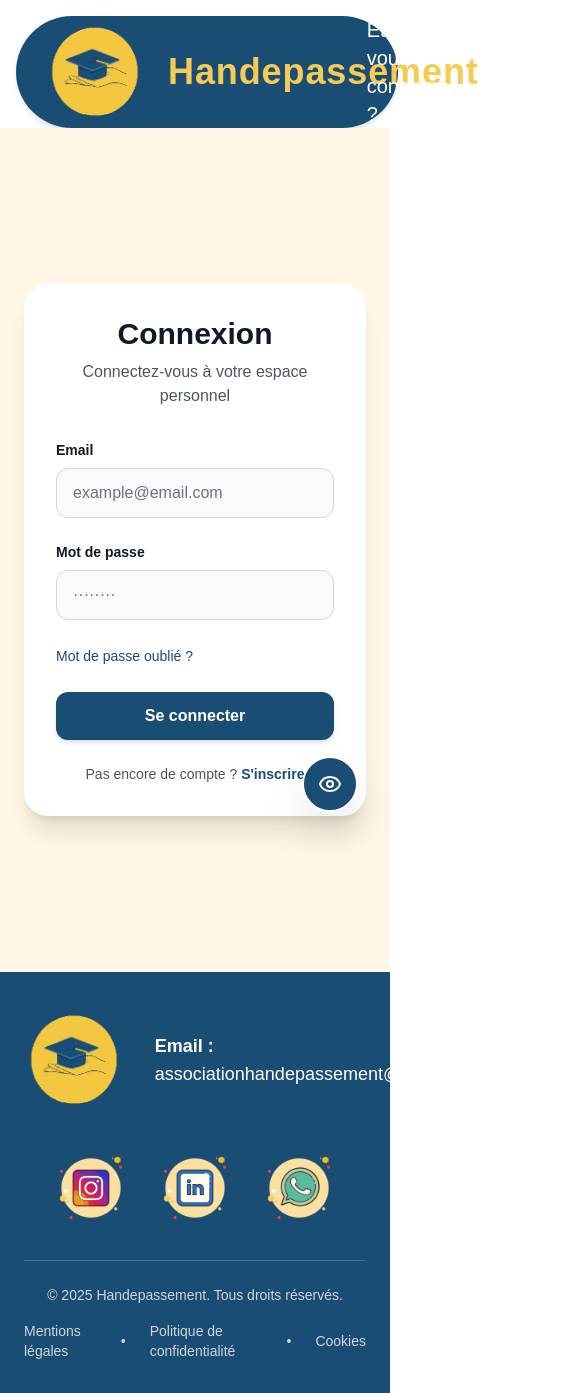
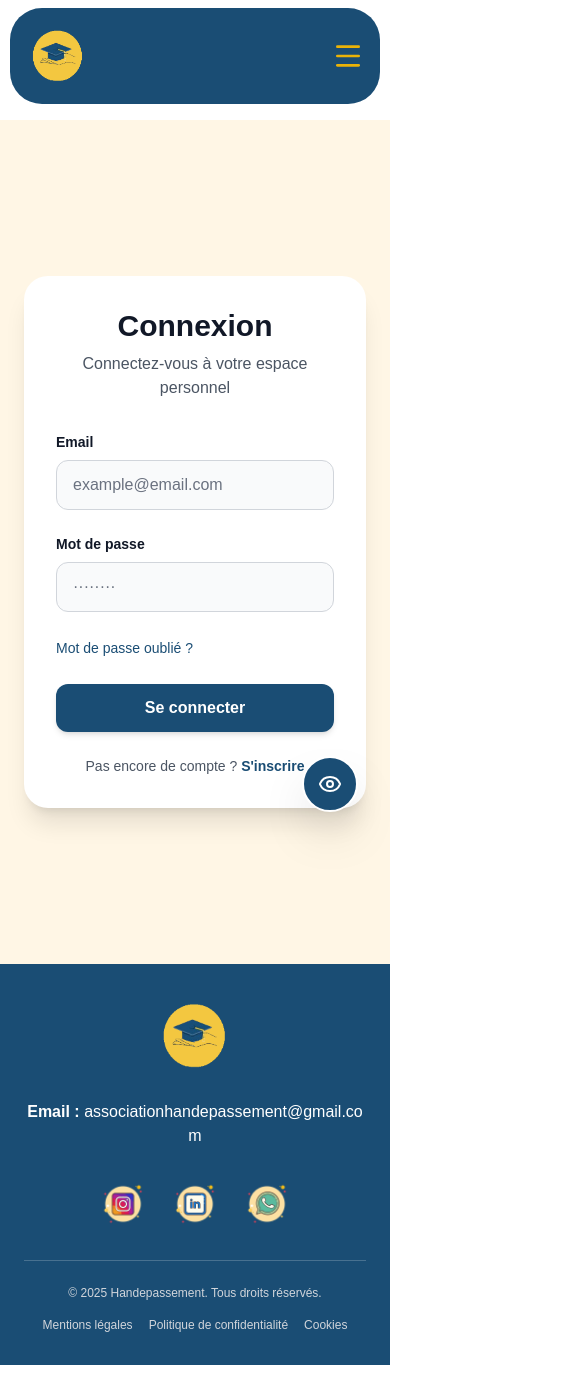
Before and after one commit to Altawn/ing4-handepassement-site-web, a React (Vite) app: page /connexion in a window 390 px wide. Shown: the top 1393 px of the page, 585 px wide, since content can reach past the window. After the commit the page ends 1365 px from the top, so only its background shows below. Built offline with nearby package versions, Linux system fonts and the light colour scheme.

Commit message:
Responsive Header and Footer

```diff
--- a/src/components/FooterMain.tsx
+++ b/src/components/FooterMain.tsx
@@ -10,19 +10,19 @@ const FooterMain: React.FC = () => {
         <footer className="w-full bg-brand text-white py-8 mt-auto">
             <div className="container mx-auto px-6">
                 {/* Top Section */}
-                <div className="flex flex-col md:flex-row items-center justify-between mb-8 gap-8">
+                <div className="flex flex-col lg:flex-row items-center justify-between mb-8 gap-8">
                     {/* Left: Logo & Contact */}
-                    <div className="flex items-center gap-6">
+                    <div className="flex flex-col md:flex-row items-center gap-6 text-center md:text-left">
                         <img
                             src={logo}
                             alt="Handepassement Logo"
-                            className="w-[7rem] h-[7rem]"
+                            className="w-[5rem] h-[5rem] lg:w-[7rem] lg:h-[7rem]"
                         />
                         <div className="flex flex-col gap-1">
-                            <p className="text-lg">
-                                <span className="font-semibold">Email :</span> <a href="mailto:associationhandepassement@gmail.com" className="hover:text-accent transition-colors">associationhandepassement@gmail.com</a>
+                            <p className="text-base lg:text-lg">
+                                <span className="font-semibold">Email :</span> <a href="mailto:associationhandepassement@gmail.com" className="hover:text-accent transition-colors break-all md:break-normal">associationhandepassement@gmail.com</a>
                             </p>
-                            <p className="text-lg">
+                            <p className="text-base lg:text-lg">
                                 <span className="font-semibold">Tel :</span> <a href="tel:+33781865744" className="hover:text-accent transition-colors">+33 7 81 86 57 44</a>
                             </p>
                         </div>
@@ -31,13 +31,13 @@ const FooterMain: React.FC = () => {
                     {/* Right: Social Icons */}
                     <div className="flex items-center gap-6">
                         <a href="#">
-                            <img src={instagram} alt="Instagram" className="w-[5rem] h-[5rem] object-contain" />
+                            <img src={instagram} alt="Instagram" className="w-[3rem] h-[3rem] lg:w-[5rem] lg:h-[5rem] object-contain" />
                         </a>
                         <a href="#">
-                            <img src={linkedin} alt="LinkedIn" className="w-[5rem] h-[5rem] object-contain" />
+                            <img src={linkedin} alt="LinkedIn" className="w-[3rem] h-[3rem] lg:w-[5rem] lg:h-[5rem] object-contain" />
                         </a>
                         <a href="#">
-                            <img src={whatsapp} alt="WhatsApp" className="w-[5rem] h-[5rem] object-contain" />
+                            <img src={whatsapp} alt="WhatsApp" className="w-[3rem] h-[3rem] lg:w-[5rem] lg:h-[5rem] object-contain" />
                         </a>
                     </div>
                 </div>
@@ -46,13 +46,13 @@ const FooterMain: React.FC = () => {
                 <div className="border-t border-white/20 my-6"></div>
 
                 {/* Bottom Section */}
-                <div className="flex flex-col md:flex-row items-center justify-between text-sm text-gray-300 gap-4">
+                <div className="flex flex-col lg:flex-row items-center justify-between text-xs lg:text-sm text-gray-300 gap-4 text-center lg:text-left">
                     <p>© 2025 Handepassement. Tous droits réservés.</p>
-                    <div className="flex items-center gap-6">
+                    <div className="flex flex-wrap justify-center items-center gap-4 lg:gap-6">
                         <Link to="/mentions-legales" className="hover:text-white transition-colors">Mentions légales</Link>
-                        <span>•</span>
+                        <span className="hidden lg:inline">•</span>
                         <Link to="/politique-confidentialite" className="hover:text-white transition-colors">Politique de confidentialité</Link>
-                        <span>•</span>
+                        <span className="hidden lg:inline">•</span>
                         <Link to="/cookies" className="hover:text-white transition-colors">Cookies</Link>
                     </div>
                 </div>
--- a/src/components/FooterOther.tsx
+++ b/src/components/FooterOther.tsx
@@ -10,17 +10,17 @@ const FooterMain: React.FC = () => {
         <footer className="w-full bg-brand text-white py-8 mt-auto">
             <div className="container mx-auto px-6">
                 {/* Top Section */}
-                <div className="flex flex-col md:flex-row items-center justify-between mb-8 gap-8">
+                <div className="flex flex-col lg:flex-row items-center justify-between mb-8 gap-8">
                     {/* Left: Logo & Contact */}
-                    <div className="flex items-center gap-6">
+                    <div className="flex flex-col md:flex-row items-center gap-6 text-center md:text-left">
                         <img
                             src={logo}
                             alt="Handepassement Logo"
-                            className="w-[7rem] h-[7rem]"
+                            className="w-[5rem] h-[5rem] lg:w-[7rem] lg:h-[7rem]"
                         />
                         <div className="flex flex-col gap-1">
-                            <p className="text-lg">
-                                <span className="font-semibold">Email :</span> <a href="mailto:associationhandepassement@gmail.com" className="hover:text-accent transition-colors">associationhandepassement@gmail.com</a>
+                            <p className="text-base lg:text-lg">
+                                <span className="font-semibold">Email :</span> <a href="mailto:associationhandepassement@gmail.com" className="hover:text-accent transition-colors break-all md:break-normal">associationhandepassement@gmail.com</a>
                             </p>
                         </div>
                     </div>
@@ -28,13 +28,13 @@ const FooterMain: React.FC = () => {
                     {/* Right: Social Icons */}
                     <div className="flex items-center gap-6">
                         <a href="#">
-                            <img src={instagram} alt="Instagram" className="w-[5rem] h-[5rem] object-contain" />
+                            <img src={instagram} alt="Instagram" className="w-[3rem] h-[3rem] lg:w-[5rem] lg:h-[5rem] object-contain" />
                         </a>
                         <a href="#">
-                            <img src={linkedin} alt="LinkedIn" className="w-[5rem] h-[5rem] object-contain" />
+                            <img src={linkedin} alt="LinkedIn" className="w-[3rem] h-[3rem] lg:w-[5rem] lg:h-[5rem] object-contain" />
                         </a>
                         <a href="#">
-                            <img src={whatsapp} alt="WhatsApp" className="w-[5rem] h-[5rem] object-contain" />
+                            <img src={whatsapp} alt="WhatsApp" className="w-[3rem] h-[3rem] lg:w-[5rem] lg:h-[5rem] object-contain" />
                         </a>
                     </div>
                 </div>
@@ -43,13 +43,13 @@ const FooterMain: React.FC = () => {
                 <div className="border-t border-white/20 my-6"></div>
 
                 {/* Bottom Section */}
-                <div className="flex flex-col md:flex-row items-center justify-between text-sm text-gray-300 gap-4">
+                <div className="flex flex-col lg:flex-row items-center justify-between text-xs lg:text-sm text-gray-300 gap-4 text-center lg:text-left">
                     <p>© 2025 Handepassement. Tous droits réservés.</p>
-                    <div className="flex items-center gap-6">
+                    <div className="flex flex-wrap justify-center items-center gap-4 lg:gap-6">
                         <Link to="/mentions-legales" className="hover:text-white transition-colors">Mentions légales</Link>
-                        <span>•</span>
+                        <span className="hidden lg:inline">•</span>
                         <Link to="/politique-confidentialite" className="hover:text-white transition-colors">Politique de confidentialité</Link>
-                        <span>•</span>
+                        <span className="hidden lg:inline">•</span>
                         <Link to="/cookies" className="hover:text-white transition-colors">Cookies</Link>
                     </div>
                 </div>
--- a/src/components/HeaderAdmin.tsx
+++ b/src/components/HeaderAdmin.tsx
@@ -1,39 +1,52 @@
 import React from 'react';
 import { Link } from 'react-router-dom';
+import { Menu, X } from 'lucide-react';
 import logo from '../assets/images/logo-handepassement.png';
 
 const HeaderAdmin: React.FC = () => {
+    const [isMenuOpen, setIsMenuOpen] = React.useState(false);
+
     return (
-        <header className="w-[98%] bg-brand rounded-full px-6 shadow-md mt-4 mx-4">
-            <div className="container mx-auto flex items-center justify-between">
+        <header className="w-[95%] lg:w-[98%] bg-brand rounded-[2rem] lg:rounded-full px-4 lg:px-6 md:mt-4 mb-6 mx-auto lg:mx-4 sticky top-2 z-50">
+            <div className="container mx-auto flex flex-col lg:flex-row items-center justify-between py-4 lg:py-0 gap-4 lg:gap-0">
+                <div className="w-full lg:w-auto flex items-center justify-between">
                     {/* Logo Section */}
-                <Link to="/" className="flex items-center gap-4 group">
+                    <Link to="/" className="flex items-center gap-3 lg:gap-4 group">
                         <img
                             src={logo}
                             alt="Handepassement Logo"
-                        className="w-[7rem] h-[7rem]"
+                            className="w-[4rem] h-[4rem] lg:w-[5rem] lg:h-[5rem] xl:w-[7rem] xl:h-[7rem]"
                         />
-                    <span className="text-4xl font-bold text-accent tracking-wide">
+                        <span className="hidden min-[400px]:block text-2xl lg:text-3xl xl:text-4xl font-bold text-accent tracking-wide">
                             Handepassement
                         </span>
                     </Link>
 
+                    {/* Mobile Menu Button */}
+                    <button
+                        className="lg:hidden text-yellow-500 hover:text-accent transition-colors"
+                        onClick={() => setIsMenuOpen(!isMenuOpen)}
+                    >
+                        {isMenuOpen ? <X size={32} /> : <Menu size={32} />}
+                    </button>
+                </div>
+
                 {/* Navigation Section */}
-                <nav className="flex items-center justify-end gap-16">
-                    <Link to="/membres" className="text-white hover:text-accent transition-colors font-medium text-xl">
+                <nav className={`${isMenuOpen ? 'flex' : 'hidden'} absolute top-full right-0 mt-4 w-64 bg-white rounded-2xl shadow-xl p-6 flex-col gap-4 lg:static lg:flex lg:flex-row lg:items-center lg:justify-end lg:gap-6 xl:gap-16 lg:w-auto lg:bg-transparent lg:shadow-none lg:p-0`}>
+                    <Link to="/membres" className="text-brand hover:text-accent transition-colors font-medium text-lg lg:text-white lg:text-base xl:text-xl">
                         Membres
                     </Link>
-                    <Link to="/documentation" className="text-white hover:text-accent transition-colors font-medium text-xl">
+                    <Link to="/documentation" className="text-brand hover:text-accent transition-colors font-medium text-lg lg:text-white lg:text-base xl:text-xl">
                         Documentation
                     </Link>
-                    <Link to="/mon-espace" className="text-white hover:text-accent transition-colors font-medium text-xl">
+                    <Link to="/mon-espace" className="text-brand hover:text-accent transition-colors font-medium text-lg lg:text-white lg:text-base xl:text-xl">
                         Mon espace
                     </Link>
-                    <Link to="/rdv" className="text-white hover:text-accent transition-colors font-medium text-xl">
+                    <Link to="/rdv" className="text-brand hover:text-accent transition-colors font-medium text-lg lg:text-white lg:text-base xl:text-xl">
                         RDV
                     </Link>
 
-                    <button className="px-10 py-4 bg-accent text-brand text-xl font-bold rounded-full hover:bg-accent-400 transition-colors shadow-sm">
+                    <button className="px-8 py-3 lg:px-6 lg:py-3 xl:px-10 xl:py-4 bg-accent text-brand text-lg lg:text-base xl:text-xl font-bold rounded-full hover:bg-accent-400 transition-colors shadow-sm w-full lg:w-auto">
                         Déconnexion
                     </button>
                 </nav>
--- a/src/components/HeaderClient.tsx
+++ b/src/components/HeaderClient.tsx
@@ -1,36 +1,49 @@
 import React from 'react';
 import { Link } from 'react-router-dom';
+import { Menu, X } from 'lucide-react';
 import logo from '../assets/images/logo-handepassement.png';
 
 const HeaderClient: React.FC = () => {
+    const [isMenuOpen, setIsMenuOpen] = React.useState(false);
+
     return (
-        <header className="w-[98%] bg-brand rounded-full px-6 shadow-md mt-4 mx-4">
-            <div className="container mx-auto flex items-center justify-between">
+        <header className="w-[95%] lg:w-[98%] bg-brand rounded-[2rem] lg:rounded-full px-4 lg:px-6 md:mt-4 mb-6 mx-auto lg:mx-4 sticky top-2 z-50">
+            <div className="container mx-auto flex flex-col lg:flex-row items-center justify-between py-4 lg:py-0 gap-4 lg:gap-0">
+                <div className="w-full lg:w-auto flex items-center justify-between">
                     {/* Logo Section */}
-                <Link to="/" className="flex items-center gap-4 group">
+                    <Link to="/" className="flex items-center gap-3 lg:gap-4 group">
                         <img
                             src={logo}
                             alt="Handepassement Logo"
-                        className="w-[7rem] h-[7rem]"
+                            className="w-[4rem] h-[4rem] lg:w-[5rem] lg:h-[5rem] xl:w-[7rem] xl:h-[7rem]"
                         />
-                    <span className="text-4xl font-bold text-accent tracking-wide">
+                        <span className="hidden min-[400px]:block text-2xl lg:text-3xl xl:text-4xl font-bold text-accent tracking-wide">
                             Handepassement
                         </span>
                     </Link>
 
+                    {/* Mobile Menu Button */}
+                    <button
+                        className="lg:hidden text-yellow-500 hover:text-accent transition-colors"
+                        onClick={() => setIsMenuOpen(!isMenuOpen)}
+                    >
+                        {isMenuOpen ? <X size={32} /> : <Menu size={32} />}
+                    </button>
+                </div>
+
                 {/* Navigation Section */}
-                <nav className="flex items-center justify-end gap-16">
-                    <Link to="/" className="text-white hover:text-accent transition-colors font-medium text-xl">
+                <nav className={`${isMenuOpen ? 'flex' : 'hidden'} absolute top-full right-0 mt-4 w-64 bg-white rounded-2xl shadow-xl p-6 flex-col gap-4 lg:static lg:flex lg:flex-row lg:items-center lg:justify-end lg:gap-6 xl:gap-16 lg:w-auto lg:bg-transparent lg:shadow-none lg:p-0`}>
+                    <Link to="/" className="text-brand hover:text-accent transition-colors font-medium text-lg lg:text-white lg:text-base xl:text-xl">
                         Documentation
                     </Link>
-                    <Link to="/" className="text-white hover:text-accent transition-colors font-medium text-xl">
+                    <Link to="/" className="text-brand hover:text-accent transition-colors font-medium text-lg lg:text-white lg:text-base xl:text-xl">
                         Mon Espace
                     </Link>
-                    <Link to="/" className="text-white hover:text-accent transition-colors font-medium text-xl">
+                    <Link to="/" className="text-brand hover:text-accent transition-colors font-medium text-lg lg:text-white lg:text-base xl:text-xl">
                         RDV
                     </Link>
 
-                    <button className="px-10 py-4 bg-accent text-brand text-xl font-bold rounded-full hover:bg-accent-400 transition-colors shadow-sm">
+                    <button className="px-8 py-3 lg:px-6 lg:py-3 xl:px-10 xl:py-4 bg-accent text-brand text-lg lg:text-base xl:text-xl font-bold rounded-full hover:bg-accent-400 transition-colors shadow-sm w-full lg:w-auto">
                         Déconnexion
                     </button>
                 </nav>
--- a/src/components/HeaderMain.tsx
+++ b/src/components/HeaderMain.tsx
@@ -1,34 +1,47 @@
 import React from 'react';
 import { Link } from 'react-router-dom';
+import { Menu, X } from 'lucide-react';
 import logo from '../assets/images/logo-handepassement.png';
 
 const HeaderMain: React.FC = () => {
+    const [isMenuOpen, setIsMenuOpen] = React.useState(false);
+
     return (
-        <header className="w-[98%] bg-brand rounded-full px-6 shadow-md mt-4 mx-4">
-            <div className="container mx-auto flex items-center justify-between">
+        <header className="w-[95%] lg:w-[98%] bg-brand rounded-[2rem] lg:rounded-full px-4 lg:px-6 md:mt-4 mb-6 mx-auto lg:mx-4 sticky top-2 z-50">
+            <div className="container mx-auto flex flex-col lg:flex-row items-center justify-between py-4 lg:py-0 gap-4 lg:gap-0">
+                <div className="w-full lg:w-auto flex items-center justify-between">
                     {/* Logo Section */}
-                <Link to="/" className="flex items-center gap-4 group">
+                    <Link to="/" className="flex items-center gap-3 lg:gap-4 group">
                         <img
                             src={logo}
                             alt="Handepassement Logo"
-                        className="w-[7rem] h-[7rem]"
+                            className="w-[4rem] h-[4rem] lg:w-[5rem] lg:h-[5rem] xl:w-[7rem] xl:h-[7rem]"
                         />
-                    <span className="text-4xl font-bold text-accent tracking-wide">
+                        <span className="hidden min-[400px]:block text-2xl lg:text-3xl xl:text-4xl font-bold text-accent tracking-wide">
                             Handepassement
                         </span>
                     </Link>
 
+                    {/* Mobile Menu Button */}
+                    <button
+                        className="lg:hidden text-yellow-500 hover:text-accent transition-colors"
+                        onClick={() => setIsMenuOpen(!isMenuOpen)}
+                    >
+                        {isMenuOpen ? <X size={32} /> : <Menu size={32} />}
+                    </button>
+                </div>
+
                 {/* Navigation Section */}
-                <nav className="flex items-center justify-end gap-16">
+                <nav className={`${isMenuOpen ? 'flex' : 'hidden'} absolute top-full right-0 mt-4 w-64 bg-white rounded-2xl shadow-xl p-6 flex-col gap-4 lg:static lg:flex lg:flex-row lg:items-center lg:justify-end lg:gap-6 xl:gap-16 lg:w-auto lg:bg-transparent lg:shadow-none lg:p-0`}>
 
-                    <Link to="/" className="text-white hover:text-accent transition-colors font-medium text-xl">
+                    <Link to="/" className="text-brand hover:text-accent transition-colors font-medium text-lg lg:text-white lg:text-base xl:text-xl">
                         Êtes-vous concerné ?
                     </Link>
-                    <Link to="/connexion" className="text-white hover:text-accent transition-colors font-medium text-xl">
+                    <Link to="/connexion" className="text-brand hover:text-accent transition-colors font-medium text-lg lg:text-white lg:text-base xl:text-xl">
                         Connexion
                     </Link>
 
-                    <Link to="/inscription" className="px-10 py-4 bg-accent text-brand text-xl font-bold rounded-full hover:bg-accent-400 transition-colors shadow-sm inline-block">
+                    <Link to="/inscription" className="px-8 py-3 lg:px-6 lg:py-3 xl:px-10 xl:py-4 bg-accent text-brand text-lg lg:text-base xl:text-xl font-bold rounded-full hover:bg-accent-400 transition-colors shadow-sm inline-block text-center">
                         Inscription
                     </Link>
                 </nav>
--- a/src/components/HeaderSimple.tsx
+++ b/src/components/HeaderSimple.tsx
@@ -1,22 +1,42 @@
 import React from 'react';
 import { Link } from 'react-router-dom';
+import { Menu, X } from 'lucide-react';
 import logo from '../assets/images/logo-handepassement.png';
 
 const HeaderSimple: React.FC = () => {
+    const [isMenuOpen, setIsMenuOpen] = React.useState(false);
+
     return (
-        <header className="w-[98%] bg-brand rounded-full px-6 shadow-md mt-4 mx-4">
-            <div className="container mx-auto flex items-center justify-between">
+        <header className="w-[95%] lg:w-[98%] bg-brand rounded-[2rem] lg:rounded-full px-4 lg:px-6 md:mt-4 mb-6 mx-auto lg:mx-4 sticky top-2 z-50">
+            <div className="container mx-auto flex flex-col lg:flex-row items-center justify-between py-4 lg:py-0 gap-4 lg:gap-0">
+                <div className="w-full lg:w-auto flex items-center justify-between">
                     {/* Logo Section */}
-                <Link to="/" className="flex items-center gap-4 group">
+                    <Link to="/" className="flex items-center gap-3 lg:gap-4 group">
                         <img
                             src={logo}
                             alt="Handepassement Logo"
-                        className="w-[7rem] h-[7rem]"
+                            className="w-[4rem] h-[4rem] lg:w-[5rem] lg:h-[5rem] xl:w-[7rem] xl:h-[7rem]"
                         />
-                    <span className="text-4xl font-bold text-accent tracking-wide">
+                        <span className="hidden min-[400px]:block text-2xl lg:text-3xl xl:text-4xl font-bold text-accent tracking-wide">
                             Handepassement
                         </span>
                     </Link>
+
+                    {/* Mobile Menu Button */}
+                    <button
+                        className="lg:hidden text-yellow-500 hover:text-accent transition-colors"
+                        onClick={() => setIsMenuOpen(!isMenuOpen)}
+                    >
+                        {isMenuOpen ? <X size={32} /> : <Menu size={32} />}
+                    </button>
+                </div>
+
+                {/* Navigation Section */}
+                <nav className={`${isMenuOpen ? 'flex' : 'hidden'} absolute top-full right-0 mt-4 w-64 bg-white rounded-2xl shadow-xl p-6 flex-col gap-4 lg:hidden`}>
+                    <Link to="/" className="text-brand hover:text-accent transition-colors font-medium text-lg">
+                        Accueil
+                    </Link>
+                </nav>
             </div>
         </header>
     );
```
Also changed, not shown: src/components/HeaderInscription.tsx (+6 -10 lines). Lines whose indentation alone changed are shown as unchanged.
